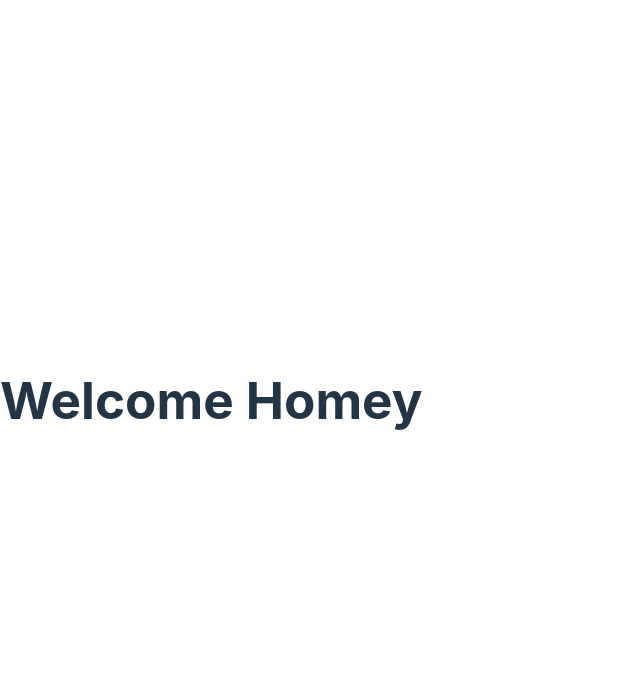
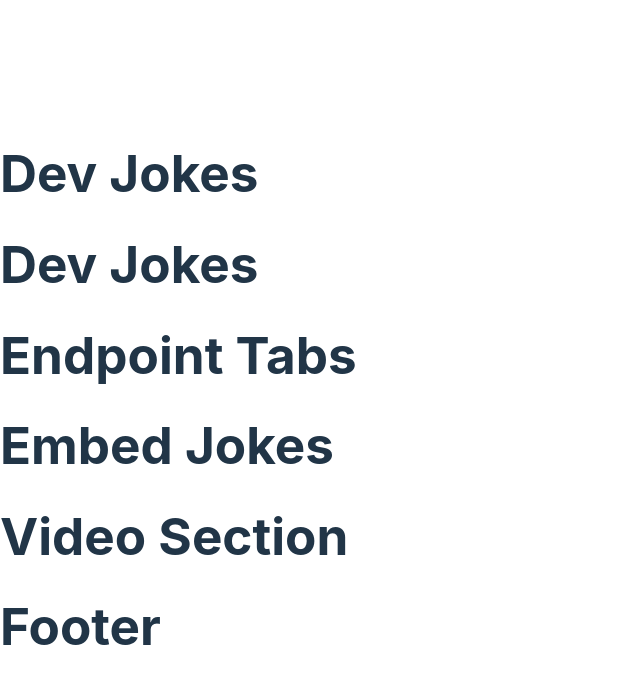
Before and after one commit to alexanderstoehr/Devjokes-API, a React (Vite) app in the folder frontend/devjokes-api/: page / in a window 1280 px wide. Shown: the top 684 px of the page, without its empty margins (0-640 px from the left). Built offline with nearby package versions, Linux system fonts and the light colour scheme.

Commit message:
edited readme and home route

```diff
--- a/frontend/devjokes-api/src/routes/home.jsx
+++ b/frontend/devjokes-api/src/routes/home.jsx
@@ -1,8 +1,20 @@
+import Header from "../components/Header.jsx";
+import Hero from "../components/Hero.jsx";
+import EndpointTabs from "../components/EndpointTabs.jsx";
+import EmbedJokes from "../components/EmbedJokes.jsx";
+import VideoSection from "../components/VideoSection.jsx";
+import Footer from "../components/Footer.jsx";
 
 export default function Home() {
     return (
         <>
-            <h1>Welcome Homey</h1>
+           <Header/>
+            <Hero/>
+            <EndpointTabs/>
+            <EmbedJokes/>
+            <VideoSection/>
+            <Footer/>
         </>
+
     );
 }
```
Also changed, not shown: 1 other file (tests, documents, lock files or other folders).
